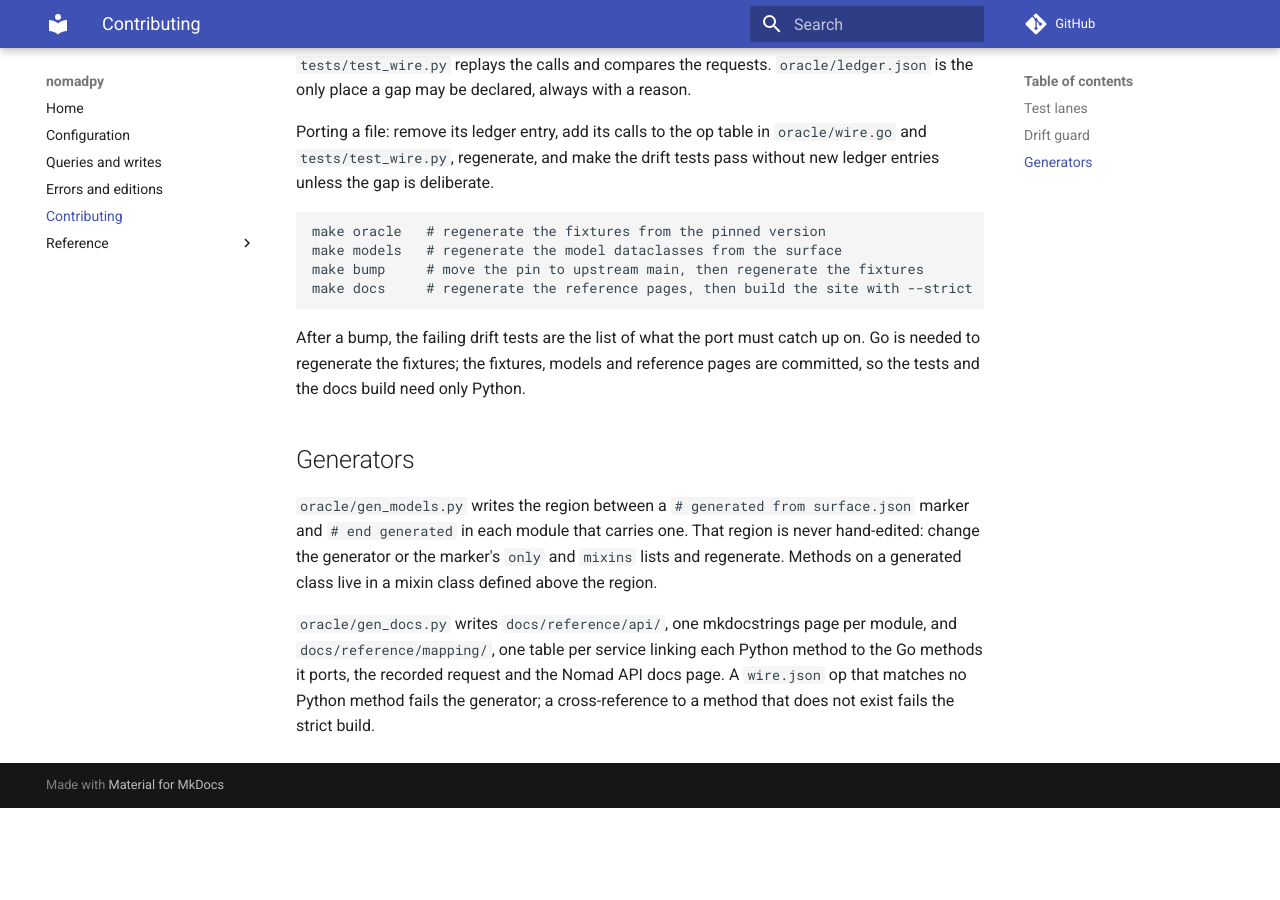
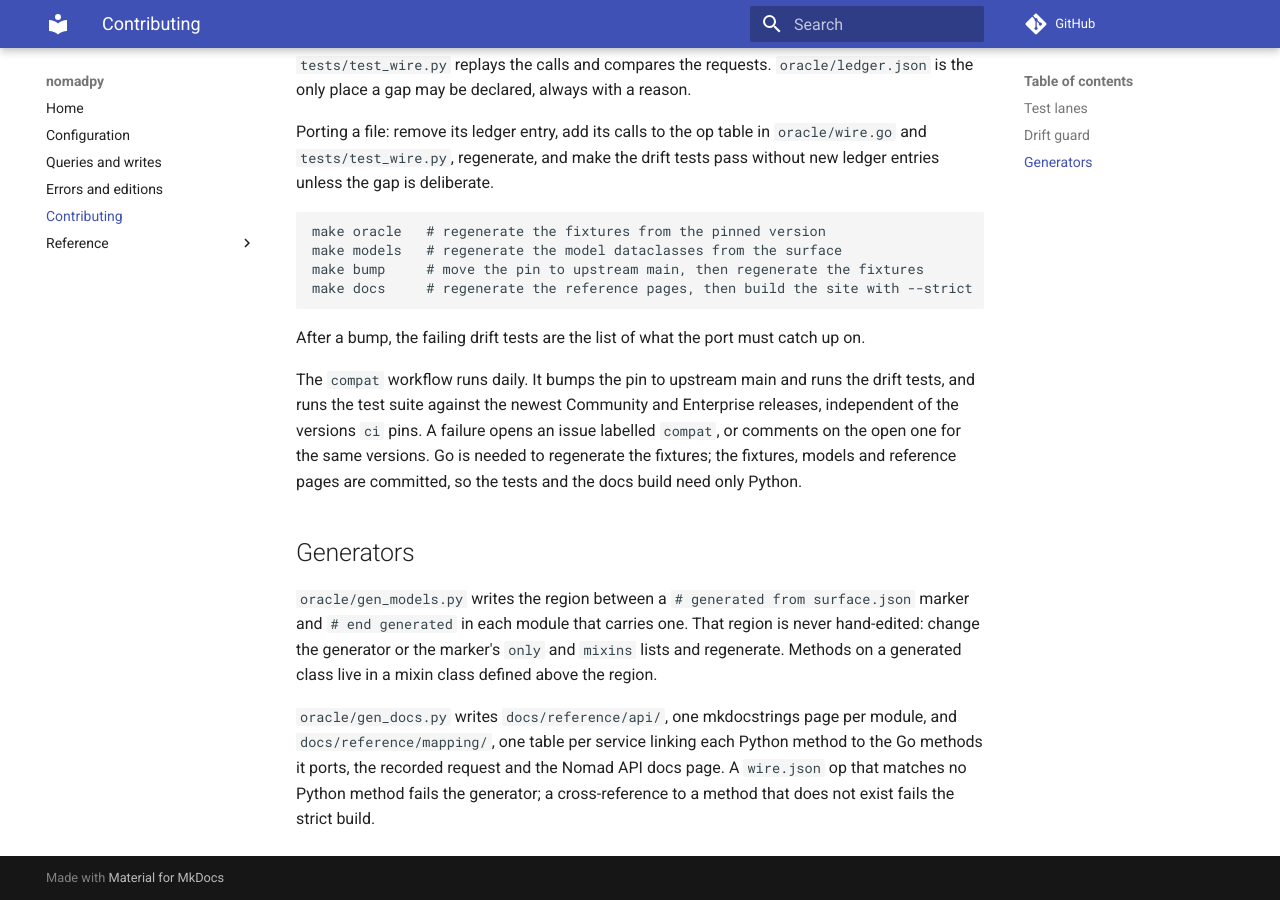
Before and after one commit to benemon/nomadpy, an MkDocs documentation site: the page built from docs/contributing.md, in a window 1280 px wide and 900 px high, scrolled down 1115 px. Built offline with MkDocs 1.6.1 and Material for MkDocs 9.7.7, drawn with Linux system fonts in a browser that asks for light colours; comment, search, counter and statistics services are not loaded; before the commit the page ends 1923 px from its top, so only the background shows below that.

Commit message:
ci: daily compat workflow against the newest Nomad and upstream api
A scheduled workflow bumps the oracle pin to upstream main and runs the
drift tests, and runs the test suite against the newest Community and
Enterprise releases, independently of the versions ci pins. A failing run
opens an issue labelled compat, or comments on the open one for the same
versions.

````diff
--- a/docs/contributing.md
+++ b/docs/contributing.md
@@ -61,7 +61,13 @@ make docs     # regenerate the reference pages, then build the site with --stric
 ```
 
 After a bump, the failing drift tests are the list of what the port must
-catch up on. Go is needed to regenerate the fixtures; the fixtures, models
+catch up on.
+
+The `compat` workflow runs daily. It bumps the pin to upstream main and
+runs the drift tests, and runs the test suite against the newest Community
+and Enterprise releases, independent of the versions `ci` pins. A failure
+opens an issue labelled `compat`, or comments on the open one for the same
+versions. Go is needed to regenerate the fixtures; the fixtures, models
 and reference pages are committed, so the tests and the docs build need
 only Python.
 
````
Also changed, not shown: README.md (+1 -1 lines), 1 other file.
